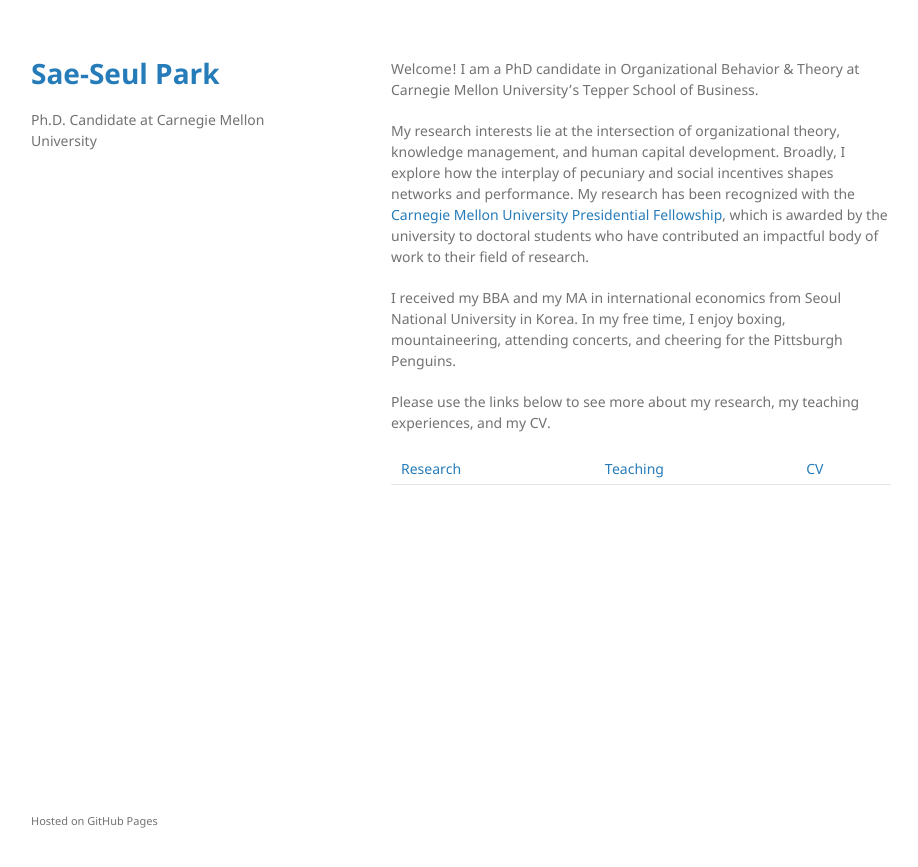
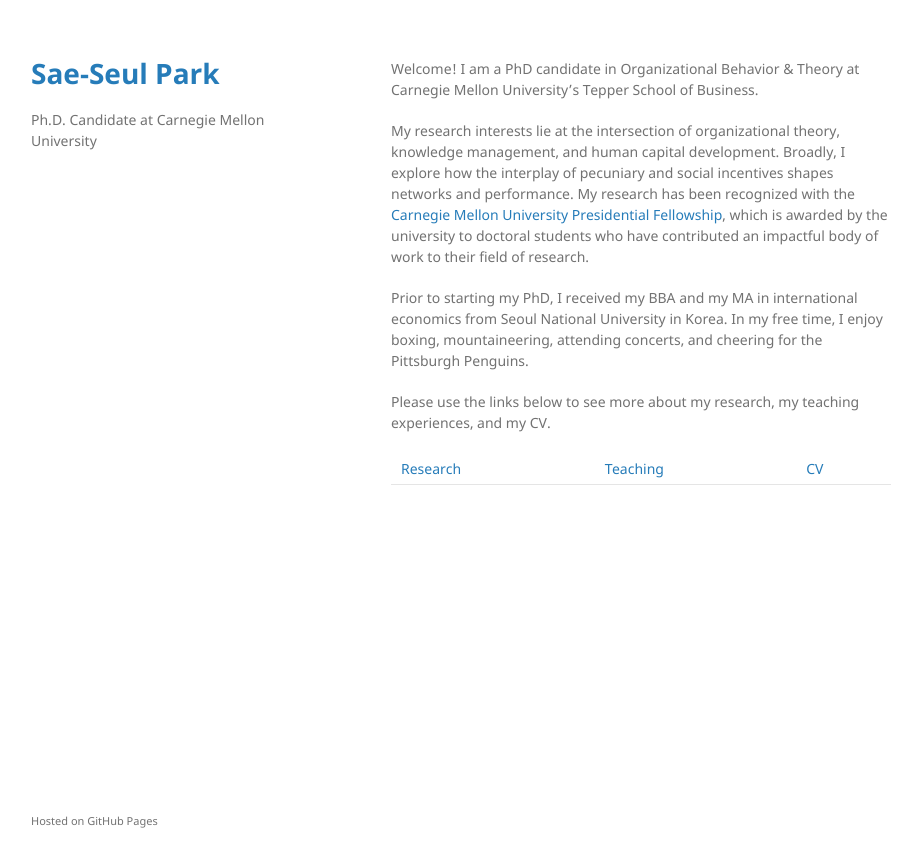
Before and after one commit to saepark/saepark.github.io, a Jekyll site: the page built from index.md, in a window 1280 px wide. Shown: the top 867 px of the page, without its empty margins (179-1097 px from the left). Built offline with Jekyll 4.4.1, drawn with Linux system fonts in a browser that asks for light colours; our own code applies the rules of GitHub Pages for plain Markdown files.

Commit message:
Update index.md

```diff
--- a/index.md
+++ b/index.md
@@ -2,7 +2,7 @@
 
 My research interests lie at the intersection of organizational theory, knowledge management, and human capital development. Broadly, I explore how the interplay of pecuniary and social incentives shapes networks and performance. My research has been recognized with the [Carnegie Mellon University Presidential Fellowship](https://www.cmu.edu/tepper/news/stories/2021/april/phd-fellowships-awarded.html), which is awarded by the university to doctoral students who have contributed an impactful body of work to their field of research.
 
-I received my BBA and my MA in international economics from Seoul National University in Korea. In my free time, I enjoy boxing, mountaineering, attending concerts, and cheering for the Pittsburgh Penguins.
+Prior to starting my PhD, I received my BBA and my MA in international economics from Seoul National University in Korea. In my free time, I enjoy boxing, mountaineering, attending concerts, and cheering for the Pittsburgh Penguins.
 
 Please use the links below to see more about my research, my teaching experiences, and my CV.
 
```
